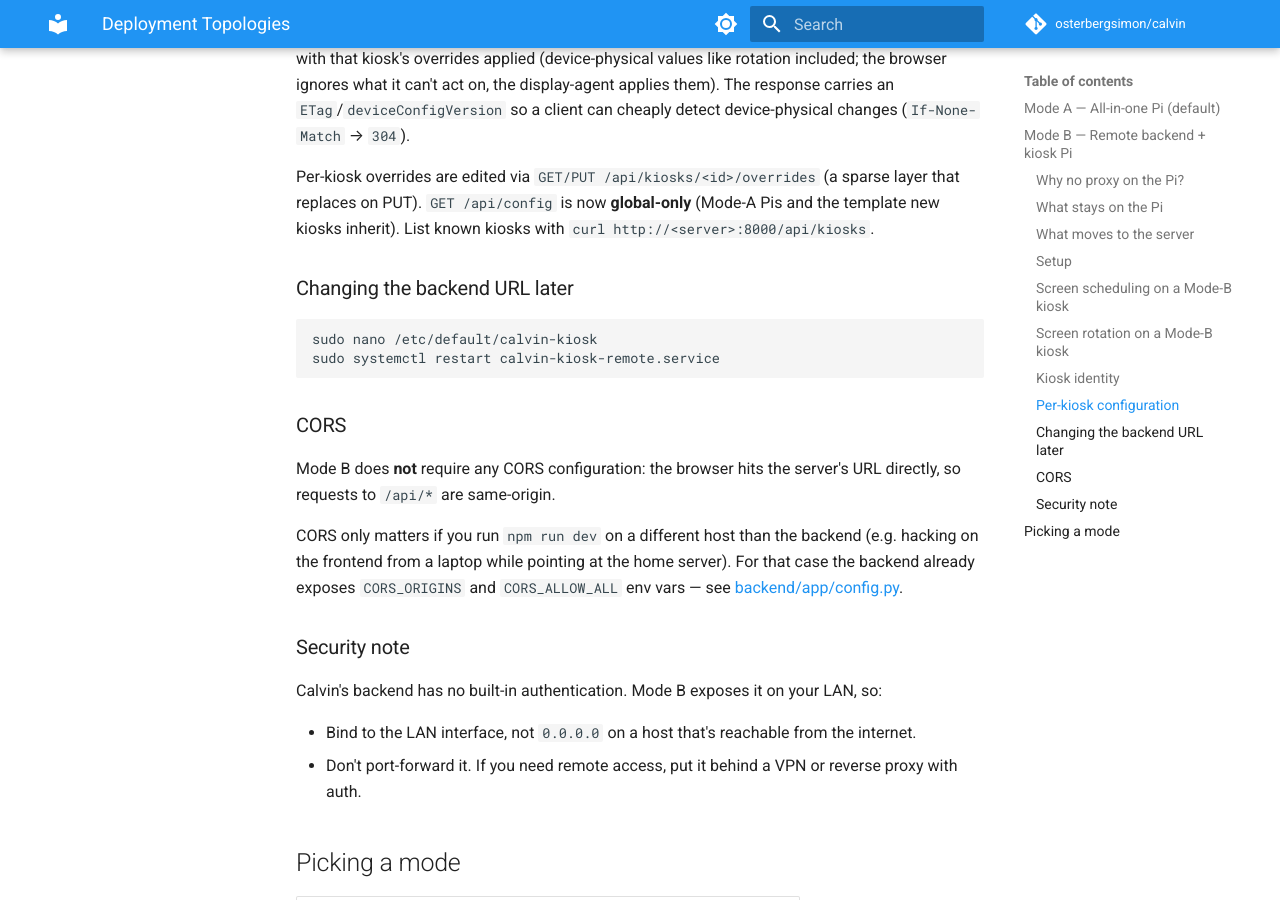
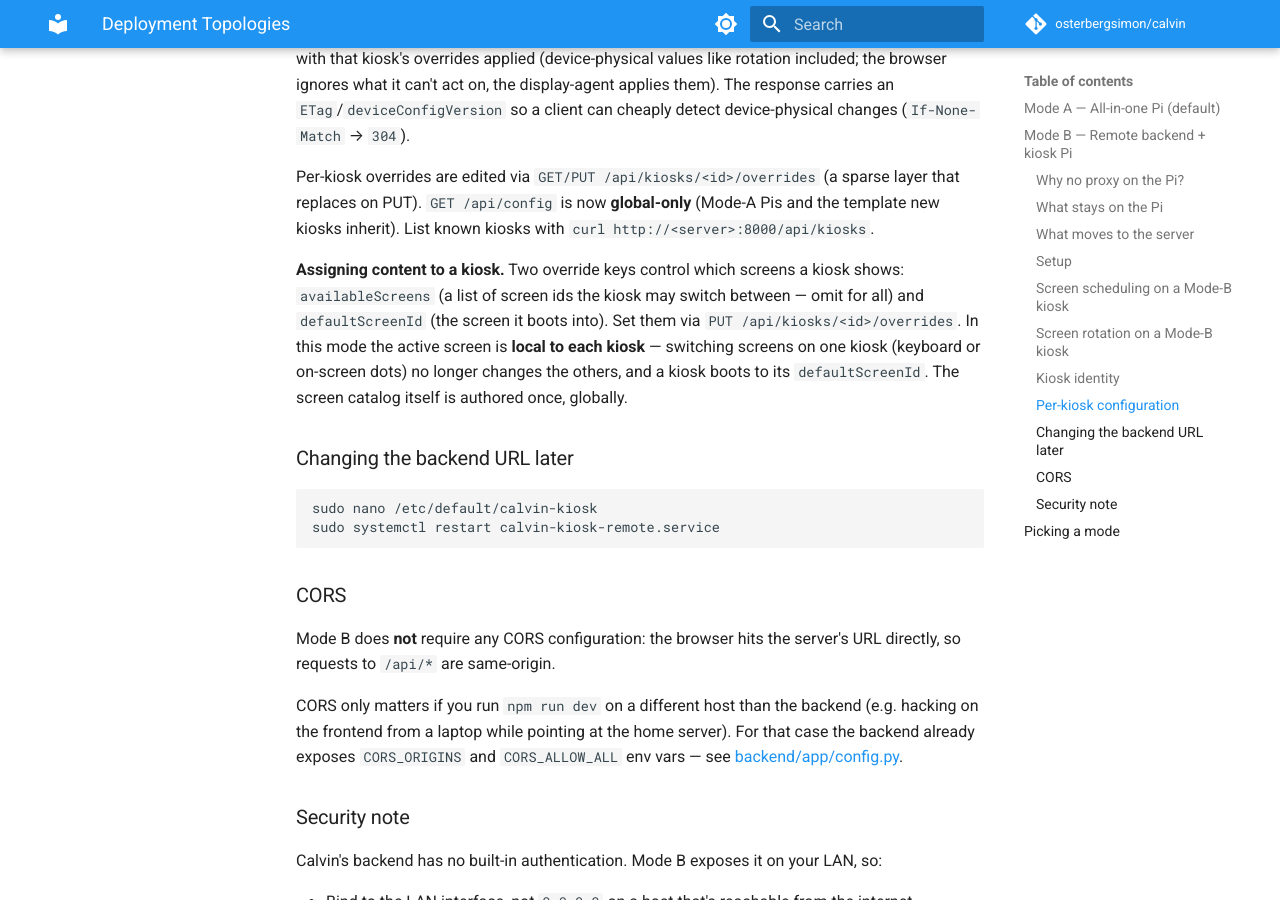
Before and after one commit to osterbergsimon/calvin, an MkDocs documentation site: the page built from docs/setup/DEPLOYMENT_TOPOLOGIES.md, in a window 1280 px wide and 900 px high, scrolled down 3452 px. Built offline with MkDocs 1.6.1 and Material for MkDocs 9.7.7, drawn with Linux system fonts in a browser that asks for light colours; comment, search, counter and statistics services are not loaded.

Commit message:
docs(kiosk): document per-kiosk content assignment (dd9.4)

````diff
--- a/docs/setup/DEPLOYMENT_TOPOLOGIES.md
+++ b/docs/setup/DEPLOYMENT_TOPOLOGIES.md
@@ -167,6 +167,13 @@ Per-kiosk overrides are edited via `GET/PUT /api/kiosks/<id>/overrides` (a spars
 layer that replaces on PUT). `GET /api/config` is now **global-only** (Mode-A Pis and
 the template new kiosks inherit). List known kiosks with `curl http://<server>:8000/api/kiosks`.
 
+**Assigning content to a kiosk.** Two override keys control which screens a kiosk shows:
+`availableScreens` (a list of screen ids the kiosk may switch between — omit for all) and
+`defaultScreenId` (the screen it boots into). Set them via
+`PUT /api/kiosks/<id>/overrides`. In this mode the active screen is **local to each kiosk** —
+switching screens on one kiosk (keyboard or on-screen dots) no longer changes the others, and
+a kiosk boots to its `defaultScreenId`. The screen catalog itself is authored once, globally.
+
 ### Changing the backend URL later
 
 ```bash
````
